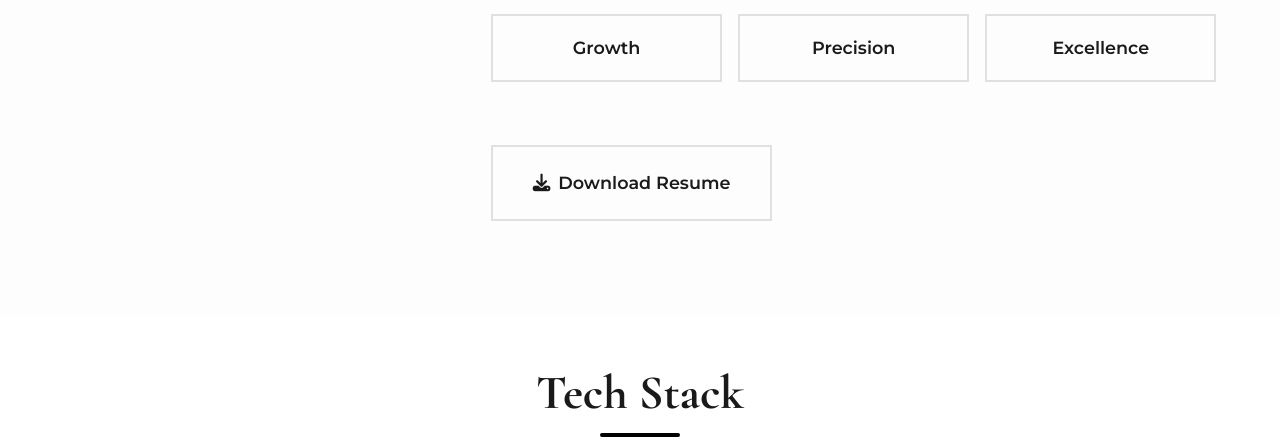
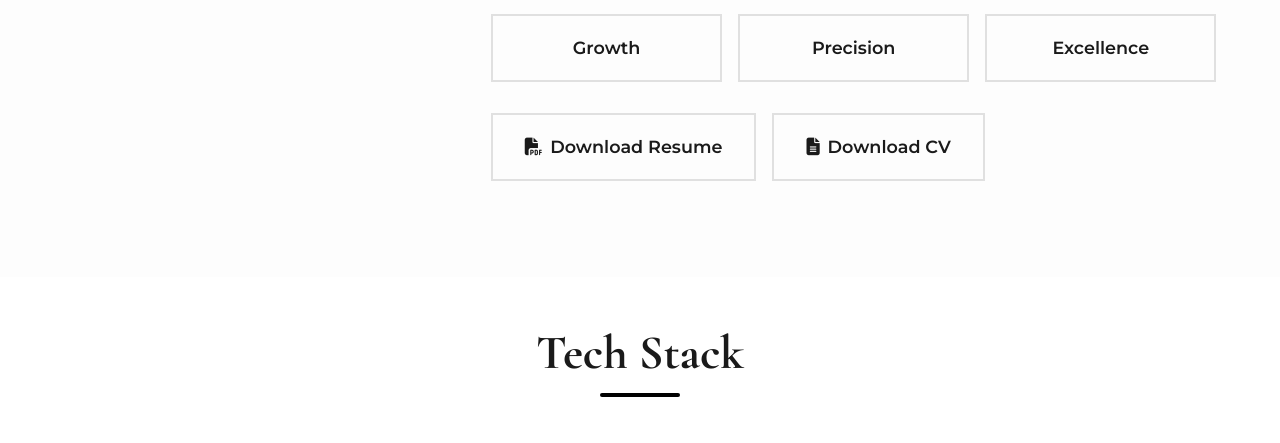
Before and after one commit to tlhasami/portfolio, a plain HTML site: page index.html in a window 1280 px wide. Shown: the part 2291-2734 px from the top of the page. Drawn offline with nearby package versions, Linux system fonts and the light colour scheme; animation ran at ten frames a second.

Commit message:
Host this

```diff
--- a/css/sections/about.css
+++ b/css/sections/about.css
@@ -161,20 +161,28 @@
     transform: translateY(-5px);
 }
 
+.about-actions {
+    display: flex;
+    gap: 1rem;
+    flex-wrap: wrap;
+    margin-top: 2rem;
+    margin-bottom: 4rem;
+}
+
 .resume-download {
     display: inline-flex;
     align-items: center;
     gap: 0.5rem;
-    padding: 1.25rem 2.5rem;
+    padding: 1rem 2rem;
     border: 2px solid var(--border-color);
-    margin-top: 2rem;
-    margin-bottom: 4rem;
-    /* Significant bottom spacing */
     font-weight: 600;
     transition: all var(--transition-normal);
+    text-decoration: none;
+    color: inherit;
 }
 
 .resume-download:hover {
     background-color: var(--accent-color);
     color: var(--bg-primary);
+    border-color: var(--accent-color);
 }
--- a/index.html
+++ b/index.html
@@ -156,10 +156,16 @@
                         </div>
                     </div>
 
-                    <a href="assets/resume.pdf" class="resume-download" download>
-                        <i class="fas fa-download"></i>
-                        <span>Download Resume</span>
-                    </a>
+                    <div class="about-actions">
+                        <a href="assets/resume.pdf" class="resume-download" download>
+                            <i class="fas fa-file-pdf"></i>
+                            <span>Download Resume</span>
+                        </a>
+                        <a href="assets/cv.pdf" class="resume-download" download>
+                            <i class="fas fa-file-alt"></i>
+                            <span>Download CV</span>
+                        </a>
+                    </div>
                 </div>
             </div>
         </div>
```
Also changed, not shown: 1 other file.
